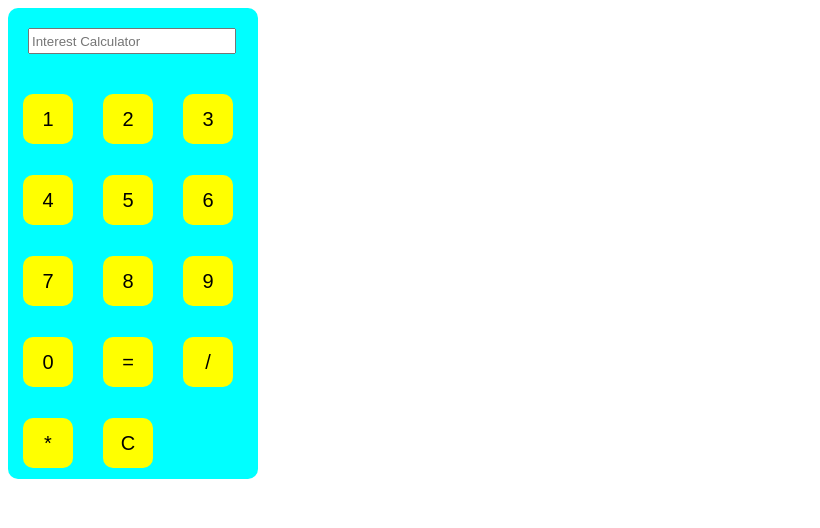
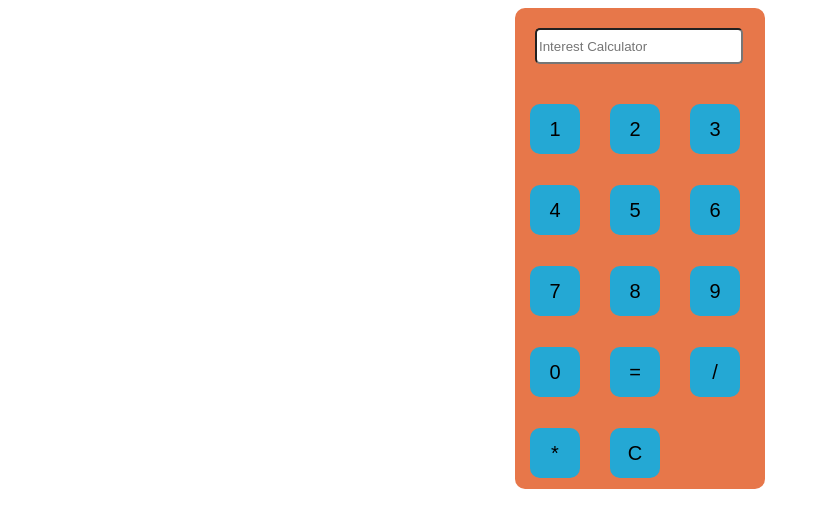
Before and after one commit to sujitWD01/Intereset-Calculaator, a plain HTML site: page index.html in a window 1280 px wide. Shown: the whole page, without its empty margins (0-820 px from the left). Drawn offline with Linux system fonts and the light colour scheme.

Commit message:
Update index.html
change for wrong code

```diff
--- a/index.html
+++ b/index.html
@@ -3,21 +3,26 @@
 <head>
     <title>Interest Calcultor</title>
     <style>
+        body{
+            display: flex;
+            justify-content: center;
+        }
         #incacl{
             align-items: center;
             display: flex;
         }
         #container{
             width: 250px;
-            background-color: aqua;
+            background-color: rgb(231, 119, 74);
             border-radius: 10px;
 
         }
 
         #Interest{
             width: 200px;
-            height: 20px;
+            height: 30px;
             margin: 20px 20px 20px 20px;
+            border-radius: 5px;
 
         }
 
@@ -32,11 +37,11 @@
            font-size: 20px;
             border: none;
             align-items: center;
-            background-color: yellow;
+            background-color: rgb(36, 168, 212);
 
         }
         .btn:hover{
-            background-color: yellowgreen;
+            background-color: #fff;
         }
 
 
```
